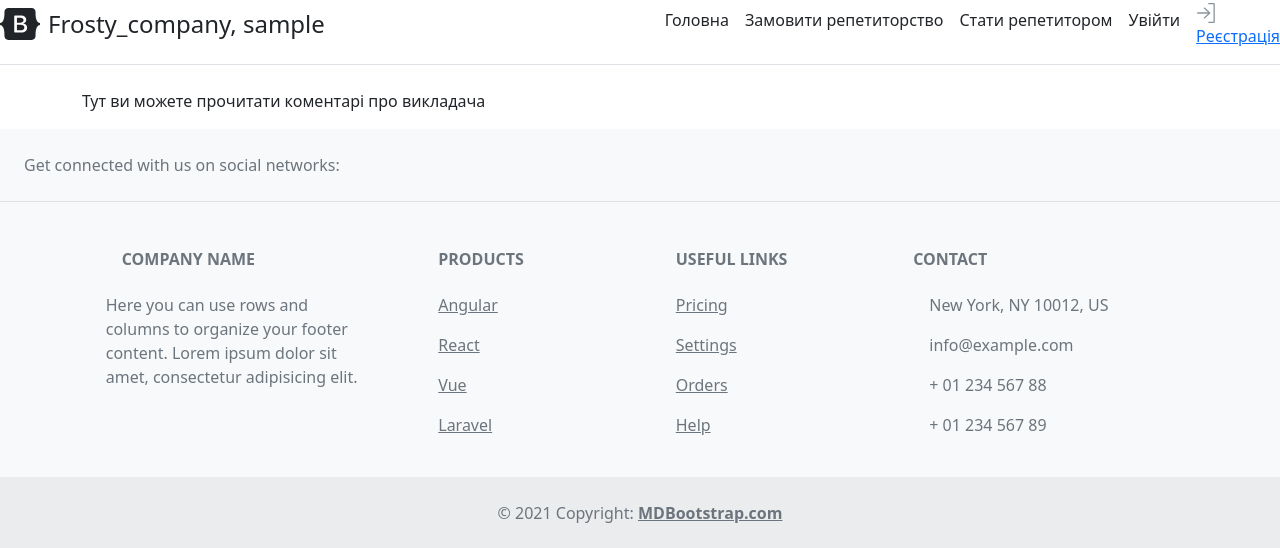
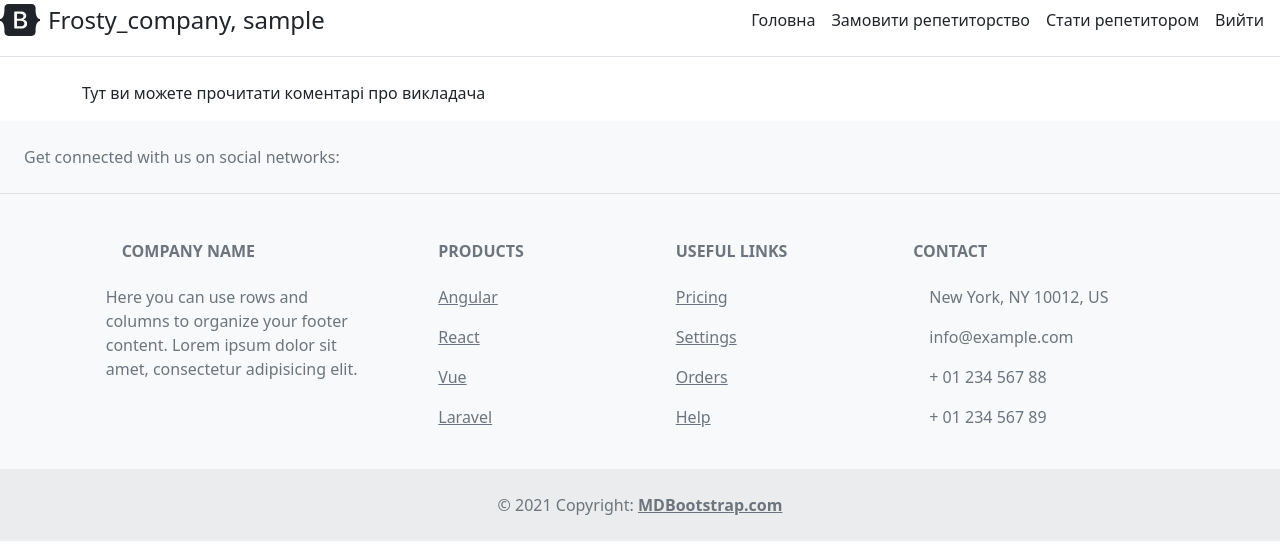
Before and after one commit to BohdanMukhailiuk/Coursework, a Django app: page /about in a window 1280 px wide. Shown: the top 548 px of the page. Run offline with Django 3.2, Linux system fonts and the light colour scheme; the visitor is signed in with stand-in values (Sample User, id 1); data that the repository does not hold is empty.

Commit message:
changed the header architecture

```diff
--- a/main/templates/main/base.html
+++ b/main/templates/main/base.html
@@ -18,8 +18,10 @@
             <a class="me-3 py-2 text-dark text-decoration-none" href="{% url 'main:home' %}">Головна</a>
             <a class="me-3 py-2 text-dark text-decoration-none" href="{% url 'main:order' %}">Замовити репетиторство</a>
             <a class="me-3 py-2 text-dark text-decoration-none" href="{% url 'main:teachers' %}">Стати репетитором</a>
-            <a class="me-3 py-2 text-dark text-decoration-none" href="{% url 'main:login' %}">Увійти</a>
-            <a class="header_link__3Jd0t styles_link__1Bu32" id="login" href="{% url 'main:register' %}" data-qa-id="login-btn" target="_self"><div class="header_loginIcon__EfLc2"><svg width="19" height="21" viewBox="-1 0 19 21" xmlns="http://www.w3.org/2000/svg"><path d="M7.334 4.439a.667.667 0 00-.417 1.16l4.07 3.735H.701a.74.74 0 00-.07 0 .694.694 0 00-.632.702c.019.349.353.65.702.632h10.284l-4.07 3.729a.667.667 0 10.904.979l5.333-4.889a.667.667 0 000-.98L7.82 4.62a.667.667 0 00-.486-.18M11.743.002a.667.667 0 10.07 1.333h4.666v17.332h-4.666a.667.667 0 00-.02 1.334h5.353a.667.667 0 00.666-.667V.668a.667.667 0 00-.666-.666h-5.333a.635.635 0 00-.07 0" fill="#8A959E" fill-rule="evenodd"></path></svg></div>Реєстрація</a>
+            {% if not user.is_authenticated %}<a class="me-3 py-2 text-dark text-decoration-none" href="{% url 'main:login' %}">Увійти</a>{% endif %}
+            {% if not user.is_authenticated %}<a class="header_link__3Jd0t styles_link__1Bu32" id="login" href="{% url 'main:register' %}" data-qa-id="login-btn" target="_self"><div class="header_loginIcon__EfLc2"><svg width="19" height="21" viewBox="-1 0 19 21" xmlns="http://www.w3.org/2000/svg"><path d="M7.334 4.439a.667.667 0 00-.417 1.16l4.07 3.735H.701a.74.74 0 00-.07 0 .694.694 0 00-.632.702c.019.349.353.65.702.632h10.284l-4.07 3.729a.667.667 0 10.904.979l5.333-4.889a.667.667 0 000-.98L7.82 4.62a.667.667 0 00-.486-.18M11.743.002a.667.667 0 10.07 1.333h4.666v17.332h-4.666a.667.667 0 00-.02 1.334h5.353a.667.667 0 00.666-.667V.668a.667.667 0 00-.666-.666h-5.333a.635.635 0 00-.07 0" fill="#8A959E" fill-rule="evenodd"></path></svg></div>Реєстрація</a>{% endif %}
+            {% if user.is_authenticated %}<a class="me-3 py-2 text-dark text-decoration-none" href="{% url 'main:logout' %}">Вийти</a>{% endif %}
+
           </nav>
     </div>
     <div class="container">
```
